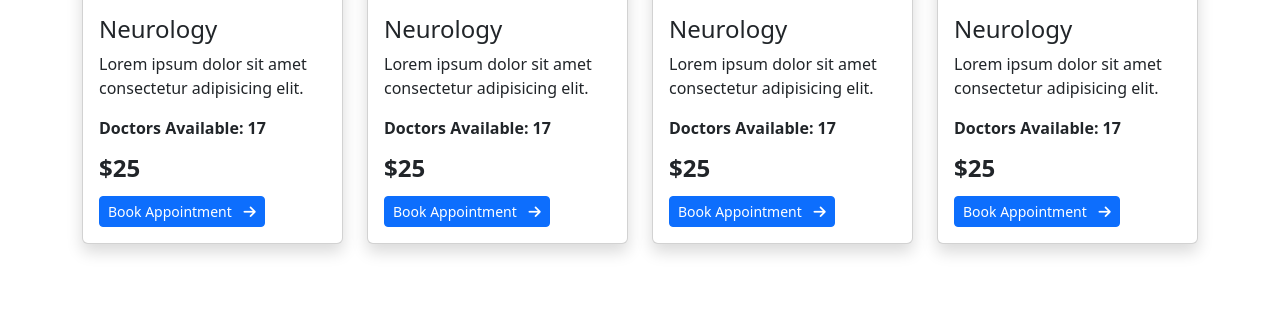
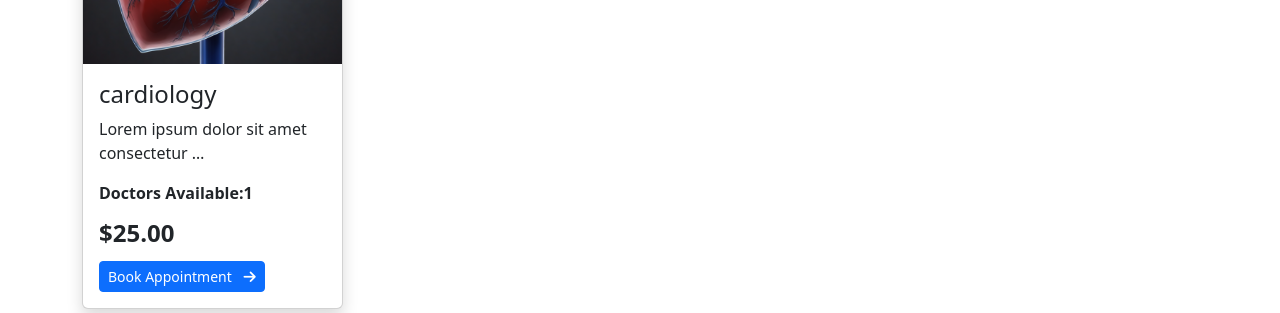
Before and after one commit to mohammedsbd/CnergyCare, a Django app: template templates/base/index.html in a window 1280 px wide. Shown: the part 905-1218 px from the top of the page. Run offline with Django 5.2, Linux system fonts and the light colour scheme; the template is opened without the code that fills it: values that come from a table or form of the project are taken from there, others are empty; data comes from the database, SQL or seed files in the repository; both versions use the stored data as it was after the commit; parts of the project's set-up code (start-up, migrations or seed data) failed here and were passed over.

Commit message:
added booking  models

```diff
--- a/doctor/models.py
+++ b/doctor/models.py
@@ -21,7 +21,7 @@ class Doctor(models.Model):
     specialization=models.CharField(max_length=100, null=True, blank=True)
     qualifications=models.CharField(max_length=100, null=True, blank=True)
     years_of_experience=models.CharField(max_length=100, null=True, blank=True)
-    next_available_appointment_date=models.CharField(max_length=100, null=True, blank=True)
+    next_available_appointment_date=models.DateTimeField(default=timezone.now, null=True, blank=True)
 
     def __str__(self):
         return f"Dr. {self.full_name}"
--- a/templates/base/index.html
+++ b/templates/base/index.html
@@ -29,90 +29,33 @@
         <p>Lorem ipsum dolor sit amet consectetur adipisicing elit. Debitis, reiciendis.</p>
     </div>
     <div class="row">
+
+
+      {% for s in services %}
         <div class="col-lg-3">
             <div class="card mb-4 shadow">
-                <a href="course-detail.html">
-                    <img src="https://themeperch.net/doctoraltheme/wp-content/uploads/2016/08/neurologist-2.jpg"
-                        alt="course" class="card-img-top" />
+                <a href="{% url 'base:service_detail' s.id %}">
+                    <img src="{{s.image.url}}" alt="course"
+                        class="card-img-top" />
                 </a>
                 <div class="card-body">
-                    <h4 class="mb-2 text-truncate-line-2"><a href="course-detail.html"
-                            class="text-inherit text-dark text-decoration-none">Neurology</a></h4>
-                    <p>Lorem ipsum dolor sit amet consectetur adipisicing elit.</p>
+                    <h4 class="mb-2 text-truncate-line-2"><a href="{% url 'base:service_detail' s.id %}"
+                            class="text-inherit text-dark text-decoration-none">{{s.name}}</a></h4>
+                    <p>{{s.description|truncatechars:40}}</p>
                     <div class="mt-2">
-                        <span class="fw-semibold">Doctors Available: 17</span>
+                        <span class="fw-semibold">Doctors Available:{{s.available_doctors.all.count}}</span>
                         <div class="lh-1 mt-3">
-                            <span class="text-dark fw-bold fs-4">$25</span>
+                            <span class="text-dark fw-bold fs-4">${{s.cost}}</span>
                         </div>
-                        <a href="services-detail.html" class="btn btn-sm btn-primary mt-3">Book Appointment <i
+                        <a href="{% url 'base:service_detail' s.id %}" class="btn btn-sm btn-primary mt-3">Book Appointment <i
                                 class="fas fa-arrow-right ms-2"></i></a>
                     </div>
                 </div>
             </div>
         </div>
-        <div class="col-lg-3">
-            <div class="card mb-4 shadow">
-                <a href="course-detail.html">
-                    <img src="https://themeperch.net/doctoraltheme/wp-content/uploads/2016/08/neurologist-2.jpg"
-                        alt="course" class="card-img-top" />
-                </a>
-                <div class="card-body">
-                    <h4 class="mb-2 text-truncate-line-2"><a href="course-detail.html"
-                            class="text-inherit text-dark text-decoration-none">Neurology</a></h4>
-                    <p>Lorem ipsum dolor sit amet consectetur adipisicing elit.</p>
-                    <div class="mt-2">
-                        <span class="fw-semibold">Doctors Available: 17</span>
-                        <div class="lh-1 mt-3">
-                            <span class="text-dark fw-bold fs-4">$25</span>
-                        </div>
-                        <a href="services-detail.html" class="btn btn-sm btn-primary mt-3">Book Appointment <i
-                                class="fas fa-arrow-right ms-2"></i></a>
-                    </div>
-                </div>
-            </div>
-        </div>
-        <div class="col-lg-3">
-            <div class="card mb-4 shadow">
-                <a href="course-detail.html">
-                    <img src="https://themeperch.net/doctoraltheme/wp-content/uploads/2016/08/neurologist-2.jpg"
-                        alt="course" class="card-img-top" />
-                </a>
-                <div class="card-body">
-                    <h4 class="mb-2 text-truncate-line-2"><a href="course-detail.html"
-                            class="text-inherit text-dark text-decoration-none">Neurology</a></h4>
-                    <p>Lorem ipsum dolor sit amet consectetur adipisicing elit.</p>
-                    <div class="mt-2">
-                        <span class="fw-semibold">Doctors Available: 17</span>
-                        <div class="lh-1 mt-3">
-                            <span class="text-dark fw-bold fs-4">$25</span>
-                        </div>
-                        <a href="services-detail.html" class="btn btn-sm btn-primary mt-3">Book Appointment <i
-                                class="fas fa-arrow-right ms-2"></i></a>
-                    </div>
-                </div>
-            </div>
-        </div>
-        <div class="col-lg-3">
-            <div class="card mb-4 shadow">
-                <a href="course-detail.html">
-                    <img src="https://themeperch.net/doctoraltheme/wp-content/uploads/2016/08/neurologist-2.jpg"
-                        alt="course" class="card-img-top" />
-                </a>
-                <div class="card-body">
-                    <h4 class="mb-2 text-truncate-line-2"><a href="course-detail.html"
-                            class="text-inherit text-dark text-decoration-none">Neurology</a></h4>
-                    <p>Lorem ipsum dolor sit amet consectetur adipisicing elit.</p>
-                    <div class="mt-2">
-                        <span class="fw-semibold">Doctors Available: 17</span>
-                        <div class="lh-1 mt-3">
-                            <span class="text-dark fw-bold fs-4">$25</span>
-                        </div>
-                        <a href="services-detail.html" class="btn btn-sm btn-primary mt-3">Book Appointment <i
-                                class="fas fa-arrow-right ms-2"></i></a>
-                    </div>
-                </div>
-            </div>
-        </div>
+
+      {% endfor %}
+
     </div>
 </section>
 
```
Also changed, not shown: base/views.py (+75 -7 lines), templates/base/service_detail.html (added, +60 -0 lines), db.sqlite3, doctor/migrations/0003_alter_doctor_next_available_appointment_date.py (added), media/images/1696964506000.png (added), media/images/avatar-8.jpg (added), templates/base/book_appointment.html (added).
